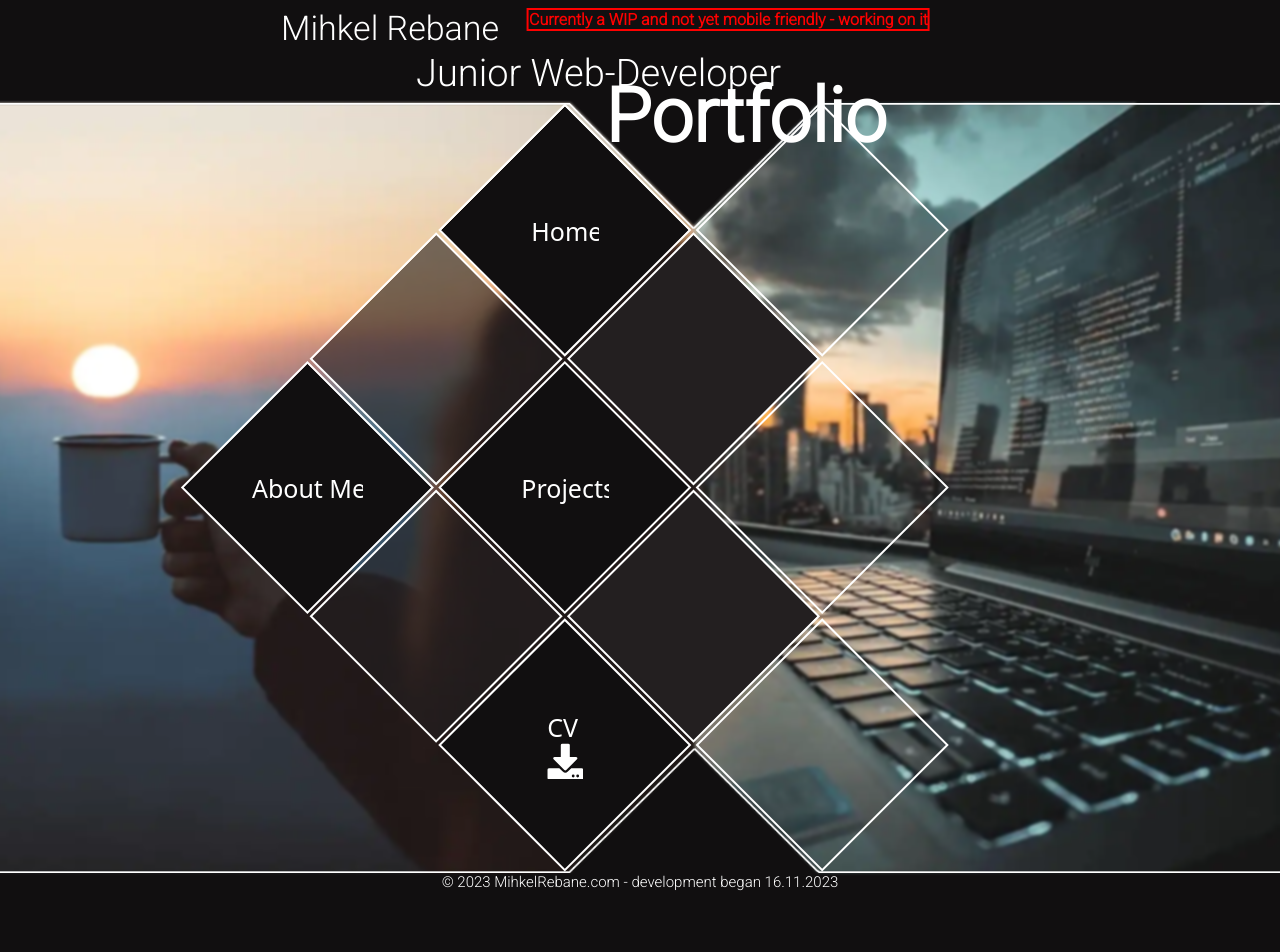
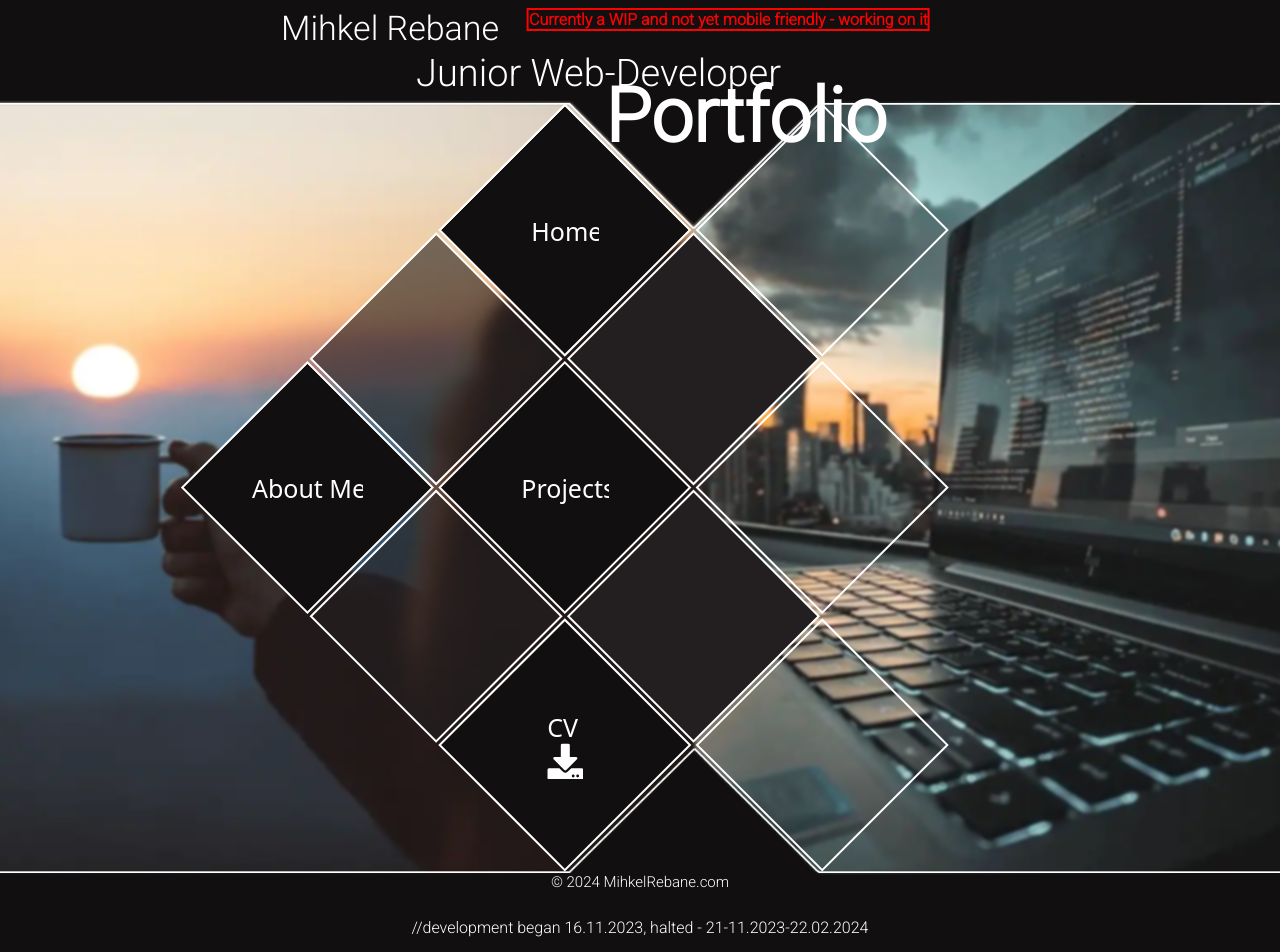
Before and after one commit to MihkelReb/my-portfolio, a React (Create React App) app: page / in a window 1280 px wide. Shown: the top 952 px of the page. Built offline with nearby package versions, Linux system fonts and the light colour scheme.

Commit message:
Development dates updated
 - development began 16.11.2023, Halted 21.22.2023-22.02.2024

```diff
--- a/src/App.js
+++ b/src/App.js
@@ -77,7 +77,7 @@ class App extends React.Component {
                                                   handleProjectClick2={this.handleProjectClick2}
                                                   handleProjectClick3={this.handleProjectClick3}
                                                   handleProjectClick4={this.handleProjectClick4}/>}
-              <div className='footer'>© 2023 MihkelRebane.com - development began 16.11.2023</div>
+              <div className='footer'>© 2024 MihkelRebane.com</div>  //development began 16.11.2023, halted - 21-11.2023-22.02.2024
             </div>
             <div  className='background-3' ><img src='/Images/background-3.webp' alt=' Background'/></div>
       </div>
```
